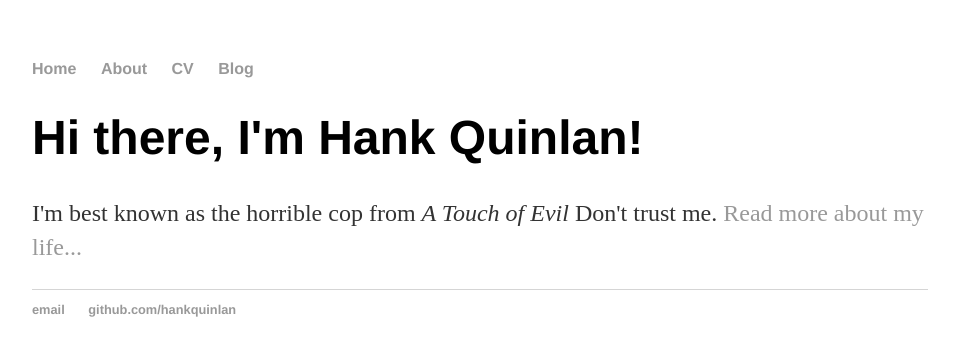
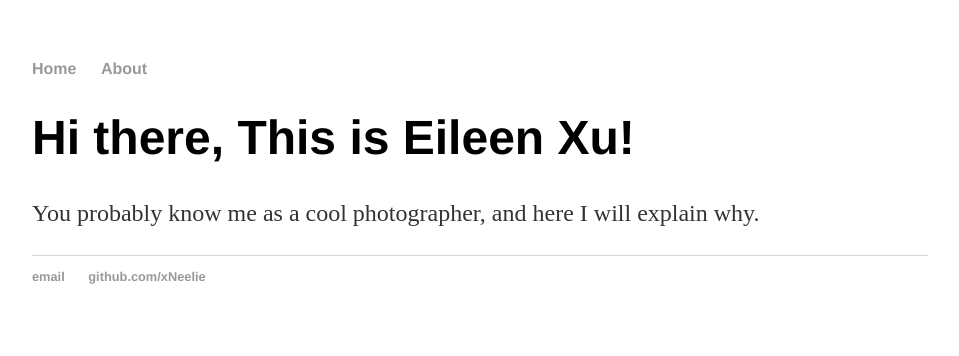
Before and after one commit to xNeelie/xNeelie.github.io, a plain HTML site: page index.html in a window 1280 px wide. Shown: the whole page, without its empty margins (160-1119 px from the left). Drawn offline with Linux system fonts and the light colour scheme; files that its build step writes are made by us from their sources.

Commit message:
Update index.html

```diff
--- a/index.html
+++ b/index.html
@@ -1,7 +1,7 @@
 <!DOCTYPE html>
 <html>
 	<head>
-		<title>Hank Quinlan, Horrible Cop</title>
+		<title>Eileen Xu - Portfolio</title>
 		<!-- link to main stylesheet -->
 		<link rel="stylesheet" type="text/css" href="/css/main.css">
 
@@ -12,20 +12,21 @@
     		<ul>
         		<li><a href="/">Home</a></li>
 	        	<li><a href="/about">About</a></li>
-        		<li><a href="/cv">CV</a></li>
-        		<li><a href="/blog">Blog</a></li>
+
     		</ul>
 		</nav>
+
 		<div class="container">
     		<div class="blurb">
-        		<h1>Hi there, I'm Hank Quinlan!</h1>
-				<p>I'm best known as the horrible cop from <em>A Touch of Evil</em> Don't trust me. <a href="/about">Read more about my life...</a></p>
+        		<h1>Hi there, This is Eileen Xu!</h1>
+			<p>You probably know me as a cool photographer, and here I will explain why.</p>
+
     		</div><!-- /.blurb -->
 		</div><!-- /.container -->
 		<footer>
     		<ul>
-        		<li><a href="mailto:hankquinlanhub@gmail.com">email</a></li>
-        		<li><a href="https://github.com/hankquinlan">github.com/hankquinlan</a></li>
+        		<li><a href="mailto:xgzeileen@gmail.com">email</a></li>
+        		<li><a href="https://github.com/xNeelie">github.com/xNeelie</a></li>
 			</ul>
 		</footer>
 	</body>
```
